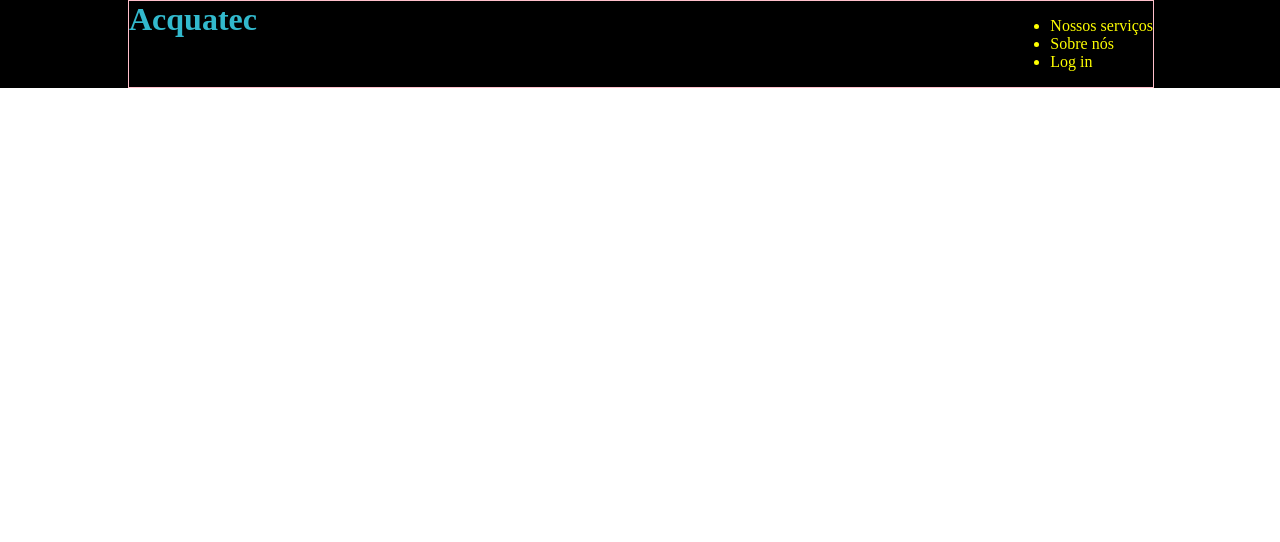
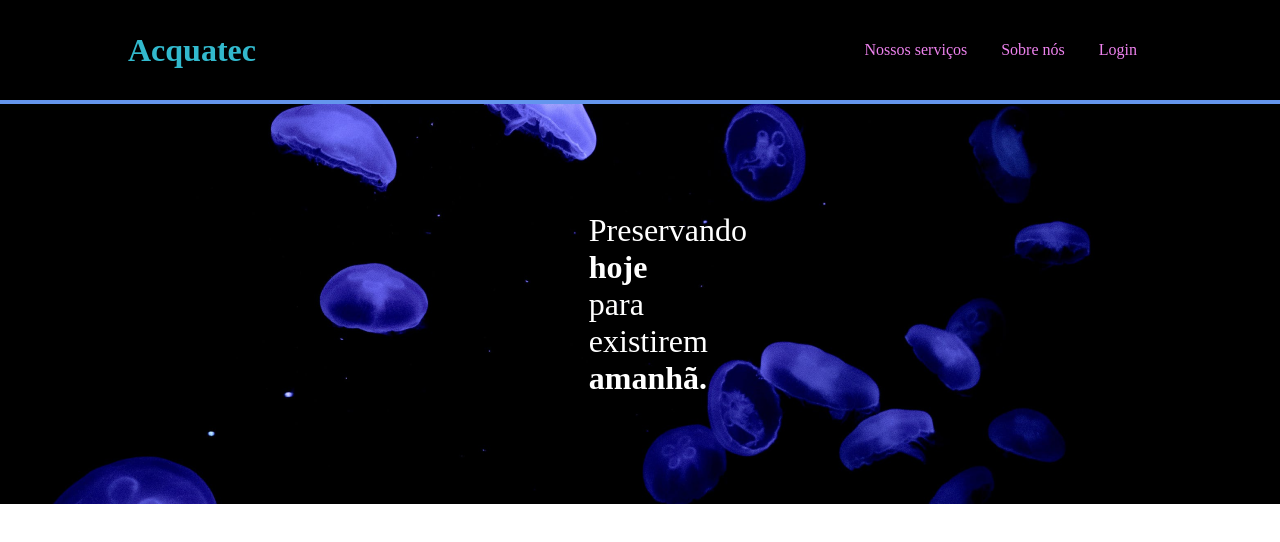
Before and after one commit to diegodcampos/projeto-acquatech, a plain HTML site: page index.html in a window 1280 px wide. Drawn offline with Linux system fonts and the light colour scheme.

Commit message:
finalizando a header e fazendo o banner

```diff
--- a/index.html
+++ b/index.html
@@ -10,14 +10,24 @@
 
 <body>
 
+    <!-- Header -->
+
     <div class="header">
         <div class="container">
             <h1>Acquatec</h1>
             <ul class="navbar">
-                <li>Nossos serviços</li>
-                <li>Sobre nós</li>
-                <li>Log in</li>
+                <li><a href="#">Nossos serviços</a></li>
+                <li><a href="#">Sobre nós</a></li>
+                <li><a href="#">Login</a></li>
             </ul>
+        </div>
+    </div>
+
+    <!-- Banner -->
+
+    <div class="banner">
+        <div class="container">
+            <p>Preservando <b>hoje</b> para existirem <b>amanhã.</b></p>
         </div>
     </div>
 
--- a/style.css
+++ b/style.css
@@ -4,23 +4,58 @@ body {
 
 .header {
     background-color: black;
+    width: 100%;
+    height: 100px;
+    border-bottom: 4px solid cornflowerblue;
 }
 
-.container {
+.header .container {
     display: flex;
     justify-content: space-between;
+    align-items: center;
     width: 80%;
-    border: 1px solid pink;
     margin-left: 10%;
     margin-right: 10%;
-    /*  mesma coisa que: margin: 0 10% 0 10%; */
+    height: 100%;
 }
 
-h1 {
+.header .container h1 {
     color: #32b9cd;
     margin: 0;
 }
 
-.navbar {
-    color: rgb(255, 255, 0);
+.header .container .navbar {
+    list-style: none;
 }
+
+.header .container .navbar li {
+    display: inline;
+    padding: 0 15px;
+}
+
+.header .container .navbar li a {
+    color: violet;
+    text-decoration: none;
+}
+
+.banner {
+    width: 100%;
+    height: 400px;
+    background-image: url(imagens/bg-jelly-fish-para_outras_pags.png);
+}
+
+.banner .container {
+    width: 80%;
+    height: 100%;
+    margin: 0 10%;
+    display: flex;
+    justify-content: center;
+    align-items: center;
+}
+
+.banner .container p {
+    margin: 0;
+    color: white;
+    font-size: 32px;
+    width: 10%;
+}
```
Also changed, not shown: imagens/bg-jelly-fish-para_outras_pags.png (added), imagens/favicon2.ico (added), imagens/growth_color.png (added), imagens/lightbulb_color.png (added), imagens/planet-earth_color.png (added).
